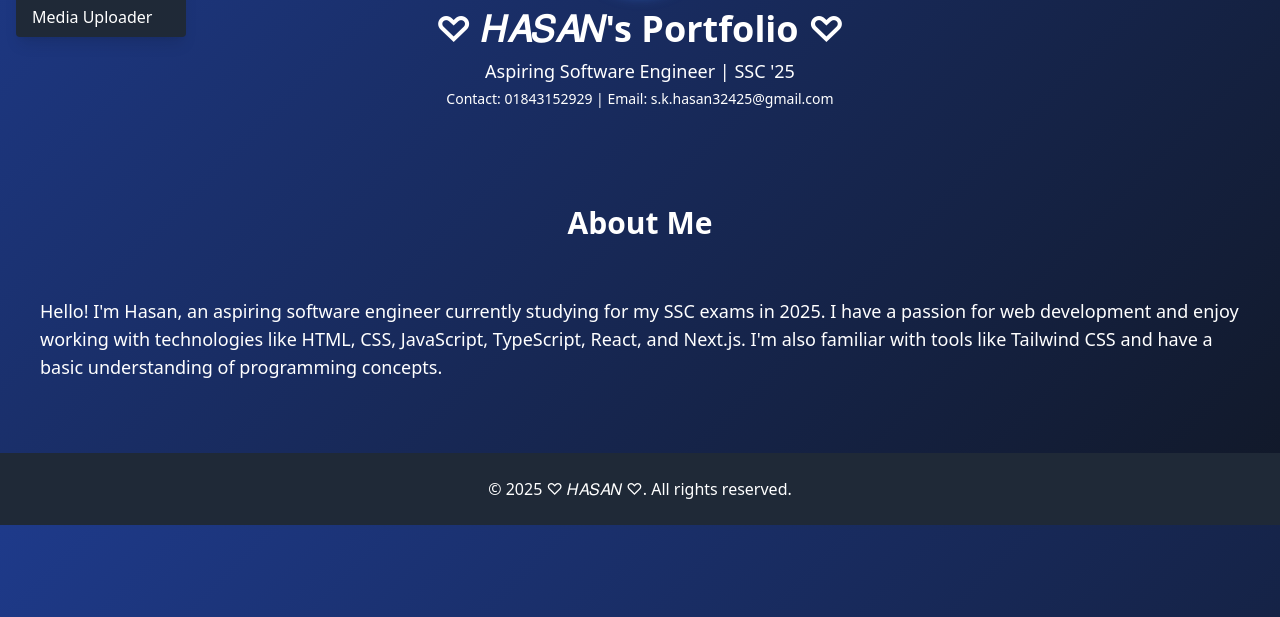
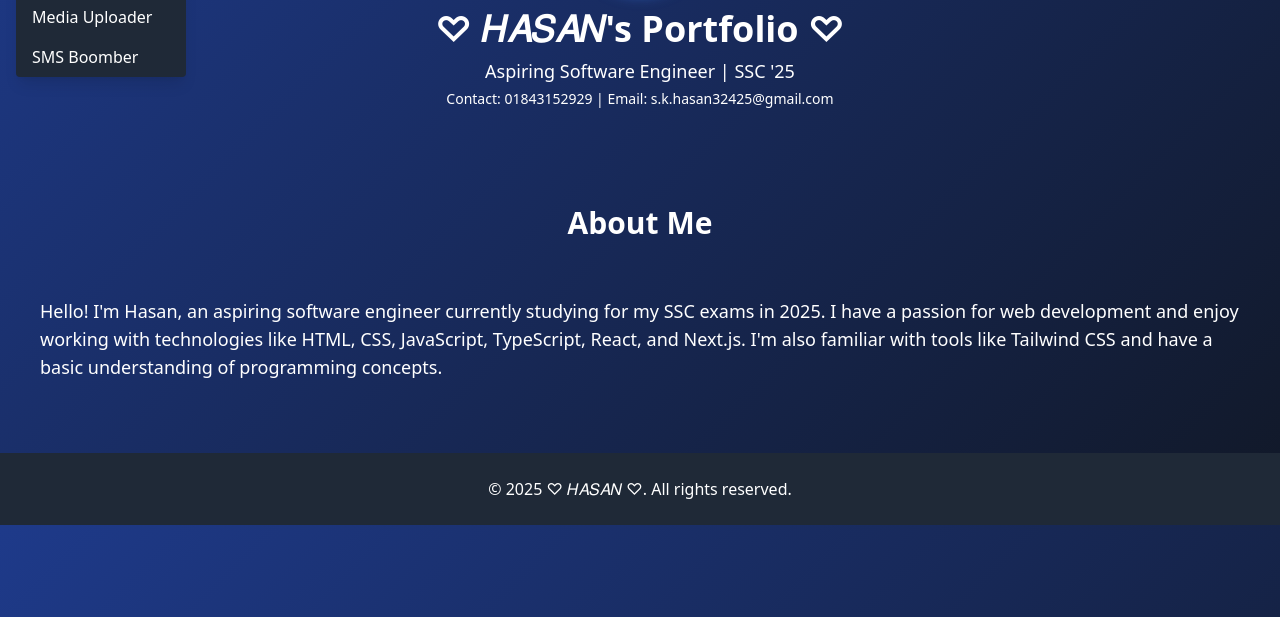
Before and after one commit to KingsOfToxiciter/API-PROJECT, a website: page profile.html in a window 1280 px wide. Both pictures are taken after a click on the button 29 px from the left and 34 px from the top of the page. Shown: the part 183-800 px from the top of the page. Drawn offline with nearby package versions, Linux system fonts and the light colour scheme.

Commit message:
Update profile.html

```diff
--- a/profile.html
+++ b/profile.html
@@ -168,6 +168,7 @@
           <li><a href="/explore" target="_blank" class="px-4 py-2 block hover:bg-gray-700">Test Ground</a></li>
           <li><a href="/downloader" target="_blank" class="px-4 py-2 block hover:bg-gray-700">Video Downloader</a></li>
           <li><a href="/uploader" target="_blank" class="px-4 py-2 block hover:bg-gray-700">Media Uploader</a></li>
+          <li><a href="/boomber" target="_blank" class="px-4 py-2 block hover:bg-gray-700">SMS Boomber</a></li>
         </ul>
       </div>
     </div>
```
